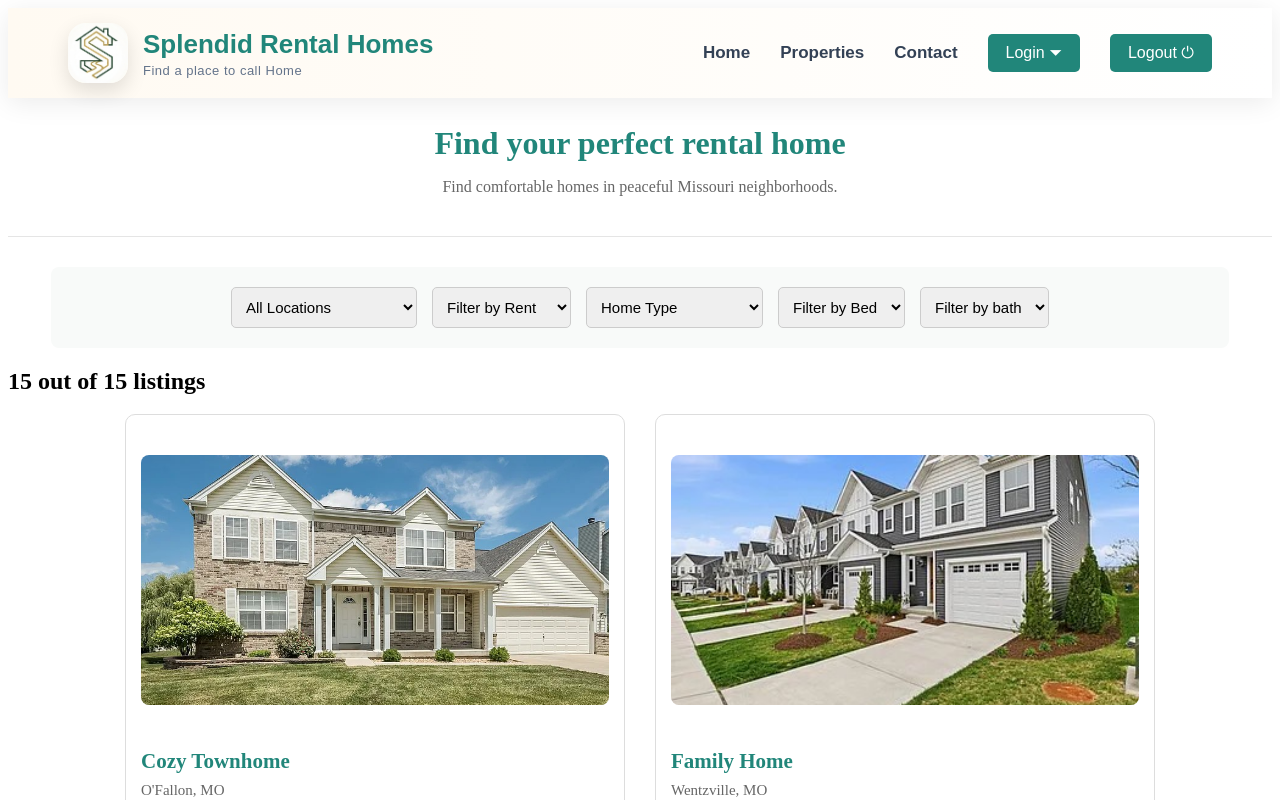
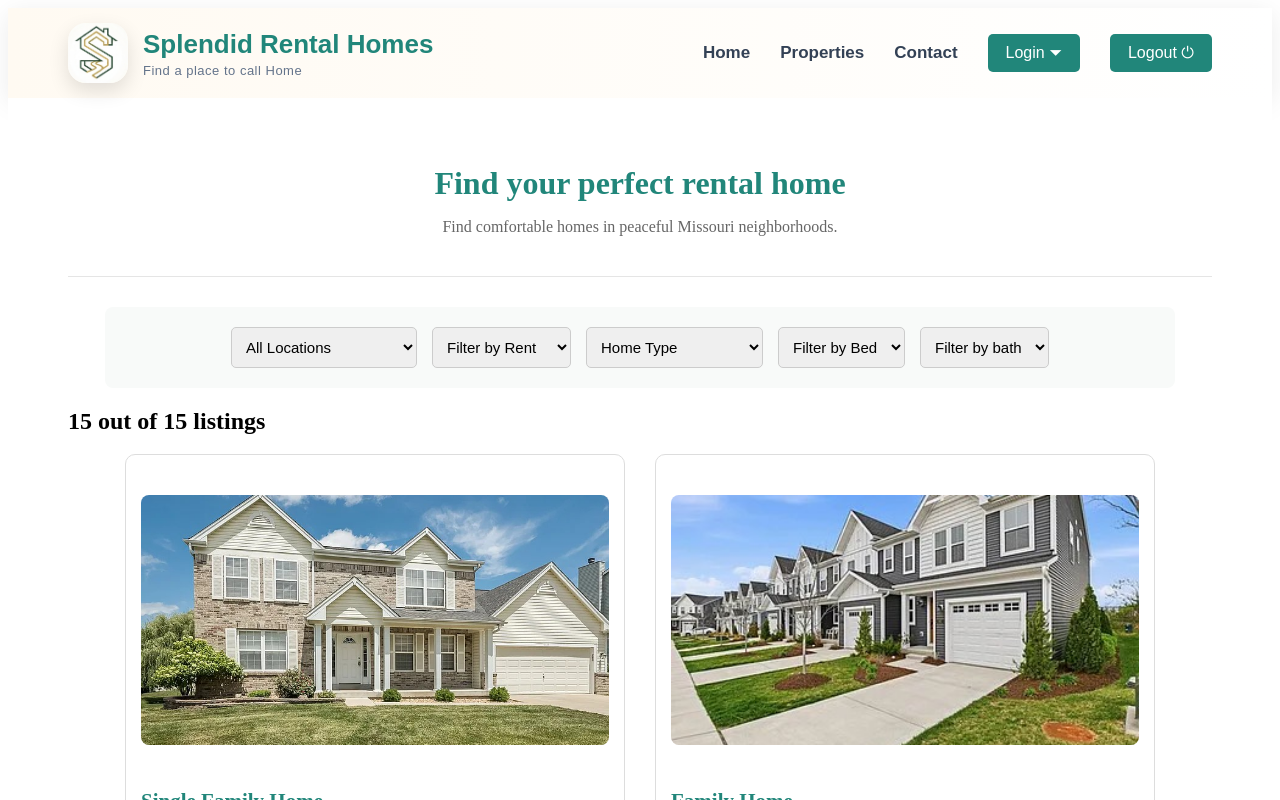
Before and after one commit to Sha99pro/splendid-rental-homes, a React (Vite) app: page /#/properties in a window 1280 px wide. Shown: the top 800 px of the page. Built offline with nearby package versions, Linux system fonts and the light colour scheme.

Commit message:
fix: suppress react-refresh export warning

```diff
--- a/src/components/Pages/Properties/Properties.jsx
+++ b/src/components/Pages/Properties/Properties.jsx
@@ -1,16 +1,16 @@
+/* eslint-disable react-refresh/only-export-components */
 import { useState } from "react";
 import PropertyCard from "../PropertyCard/PropertyCard";
 import "./Properties.css";
 
-
 export const properties = [
   {
     id: 1,
-    title: "Cozy Townhome",
-    city: "O'Fallon, MO",
-    address: "115 Cobble Rd O'Fallon, MO 63366",
+    title: "Single Family Home",
+    city: "O'fallon, MO",
+    address: "115 Cobble Rd O'fallon, MO 63366",
     rent: 1850,
-    type: "Single Family Home",
+    type: "Townhome",
     bedrooms: 3,
     bathrooms: 2,
     sqft: 1450,
@@ -253,7 +253,7 @@ export const properties = [
       `${import.meta.env.BASE_URL}images/house7/8.jpg`,
     ],
     description:
-      "Comfortable apartment community offering multiple floor plans with convenient access to shopping, dining, and major roads.",
+      "Comfortable housing community offering multiple floor plans with convenient access to shopping, dining, and major roads.",
     amenities: [
       "Swimming Pool",
       "Fitness Center",
@@ -308,7 +308,7 @@ export const properties = [
   {
     id: 9,
     title: "Family Home",
-    city: " Wentzville, MO",
+    city: "Wentzville, MO",
     address: "124 Granite Way  Wentzville, MO 63367",
     rent: 2100,
     type: "Single Family Home",
@@ -383,7 +383,7 @@ export const properties = [
   {
     id: 11,
     title: "Family Home",
-    city: " Lake saint louis, MO",
+    city: "Lake Saint Louis, MO",
     address: "3237-3 Rue Royale St Lake saint louis, MO 63367",
     rent: 1350,
     type: "Apartment",
@@ -419,7 +419,7 @@ export const properties = [
   {
     id: 12,
     title: "Family Home",
-    city: "Lake saint louis, MO",
+    city: "Lake Saint Louis, MO",
     address: "119 Carlton Point Dr Lake saint louis, MO 63367",
     rent: 1750,
     type: "Condo",
@@ -454,7 +454,7 @@ export const properties = [
   {
     id: 13,
     title: "Family Home",
-    city: " Lake Saint Louis, MO",
+    city: "Lake Saint Louis, MO",
     address: "101 Lemon Dr Lake Saint Louis, MO 63367",
     rent: 1800,
     type: "Single Family Home",
@@ -490,7 +490,7 @@ export const properties = [
   {
     id: 14,
     title: "Family Home",
-    city: " Lake Saint Louis, MO 63367",
+    city: "Lake Saint Louis, MO",
     address: "1000 Centennial Club Dr Lake Saint Louis, MO 63367",
     rent: 1350,
     type: "Townhome",
@@ -560,8 +560,15 @@ export const properties = [
   },
 ];
 
+const RENT_FILTER = Object.freeze({
+  ALL: "All",
+  UNDER_1800: "Under $1,800",
+  FROM_1800_To_2000: "$1,800-$2,000",
+  OVER_2000: "Over $2,000",
+});
+
 export default function Properties() {
-  const [rent, setRent] = useState("All");
+  const [rent, setRent] = useState(RENT_FILTER.ALL);
   const [homeType, setHomeType] = useState("All");
   const [bedrooms, setBedrooms] = useState("All");
   const [bathrooms, setBathrooms] = useState("All");
@@ -569,15 +576,15 @@ export default function Properties() {
 
   const filteredProperties = properties.filter((property) => {
     let matchesRent = true;
-    if (rent === "Under $1,700") {
-      matchesRent = property.rent < 1700;
+    if (rent === RENT_FILTER.UNDER_1800) {
+      matchesRent = property.rent < 1800;
     }
 
-    if (rent === "$1,700 -$2,000") {
-      matchesRent = property.rent >= 1700 && property.rent <= 2000;
+    if (rent === RENT_FILTER.FROM_1800_To_2000) {
+      matchesRent = property.rent >= 1800 && property.rent <= 2000;
     }
 
-    if (rent === "Over $2,000") {
+    if (rent === RENT_FILTER.OVER_2000) {
       matchesRent = property.rent > 2000;
     }
 
@@ -598,7 +605,7 @@ export default function Properties() {
   });
 
   return (
-    <main className="propeties-page">
+    <main className="properties-page">
       <section className="properties-header">
         <h1>Find your perfect rental home</h1>
 
@@ -619,10 +626,10 @@ export default function Properties() {
         </select>
 
         <select value={rent} onChange={(event) => setRent(event.target.value)}>
-          <option value="All">Filter by Rent</option>
-          <option value="Under $1,700">Under $1,700</option>
-          <option value="$1,700-$2,000">$1,700-$2,000</option>
-          <option value="Over $2,000">Over $2,000</option>
+          <option value={RENT_FILTER.ALL}>Filter by Rent</option>
+          <option value={RENT_FILTER.UNDER_1800}>Under $1,800</option>
+          <option value={RENT_FILTER.FROM_1800_To_2000}>$1,800-$2,000</option>
+          <option value={RENT_FILTER.OVER_2000}>Over $2,000</option>
         </select>
 
         <select
```
